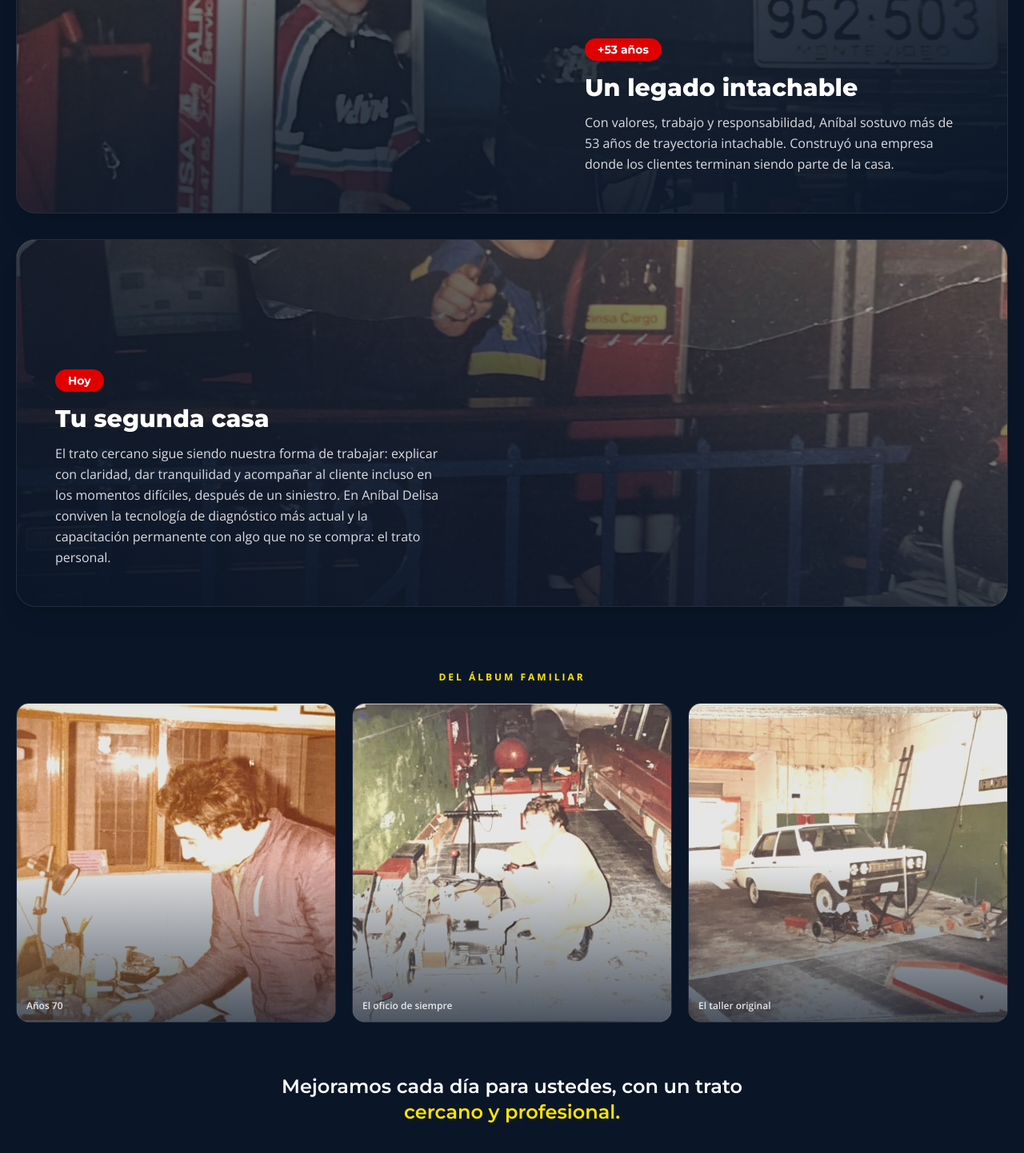
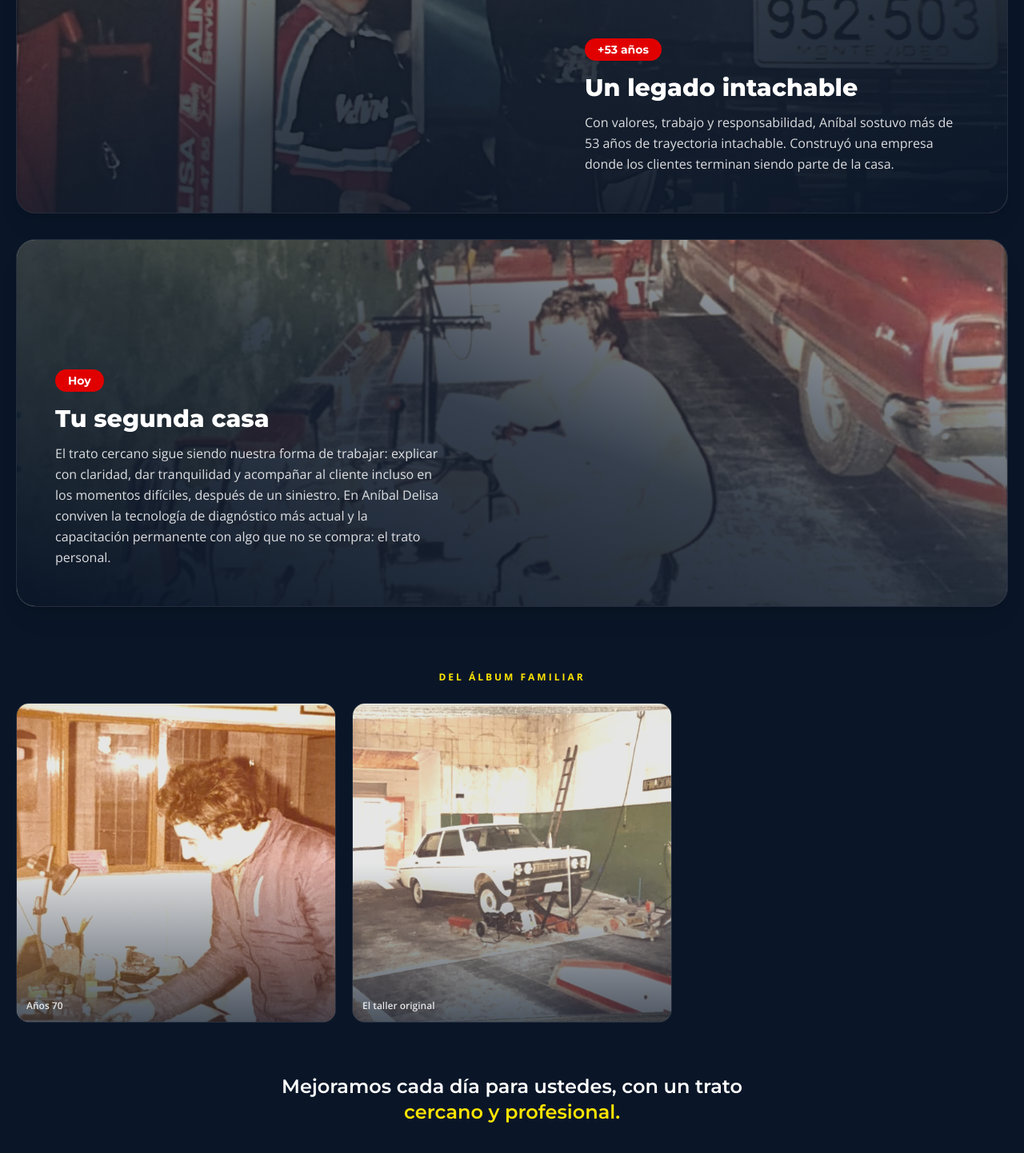
Before and after one commit to delisaluciaanibaldelisa/anibaldelisa-web, a Next.js app: page /nosotros in a window 1280 px wide. Shown: the part 2501-3943 px from the top of the page at 80% size. Built offline with nearby package versions, Linux system fonts and the light colour scheme; no server answers.

Commit message:
Nuestra Historia: quita la foto retirada (historia-hijo.jpg). Capitulo 'Hoy' pasa a usar historia-equipo.jpg; album familiar queda con 2 fotos (escritorio + elevador)

```diff
--- a/app/nosotros/page.tsx
+++ b/app/nosotros/page.tsx
@@ -51,8 +51,8 @@ const capitulos = [
     year: "Hoy",
     title: "Tu segunda casa",
     text: "El trato cercano sigue siendo nuestra forma de trabajar: explicar con claridad, dar tranquilidad y acompañar al cliente incluso en los momentos difíciles, después de un siniestro. En Aníbal Delisa conviven la tecnología de diagnóstico más actual y la capacitación permanente con algo que no se compra: el trato personal.",
-    img: "/historia/historia-hijo.jpg",
-    alt: "El trato cercano y familiar que distingue a Aníbal Delisa",
+    img: "/historia/historia-equipo.jpg",
+    alt: "Trabajo de alineación en el taller de Aníbal Delisa",
     side: "left" as const,
   },
 ];
@@ -63,11 +63,6 @@ const album = [
     src: "/historia/historia-escritorio.jpg",
     alt: "Aníbal Delisa en el escritorio del taller, años 70",
     caption: "Años 70",
-  },
-  {
-    src: "/historia/historia-equipo.jpg",
-    alt: "Trabajo de alineación en el taller original",
-    caption: "El oficio de siempre",
   },
   {
     src: "/historia/historia-elevador.jpg",
```
Also changed, not shown: public/historia/historia-hijo.jpg (deleted).
